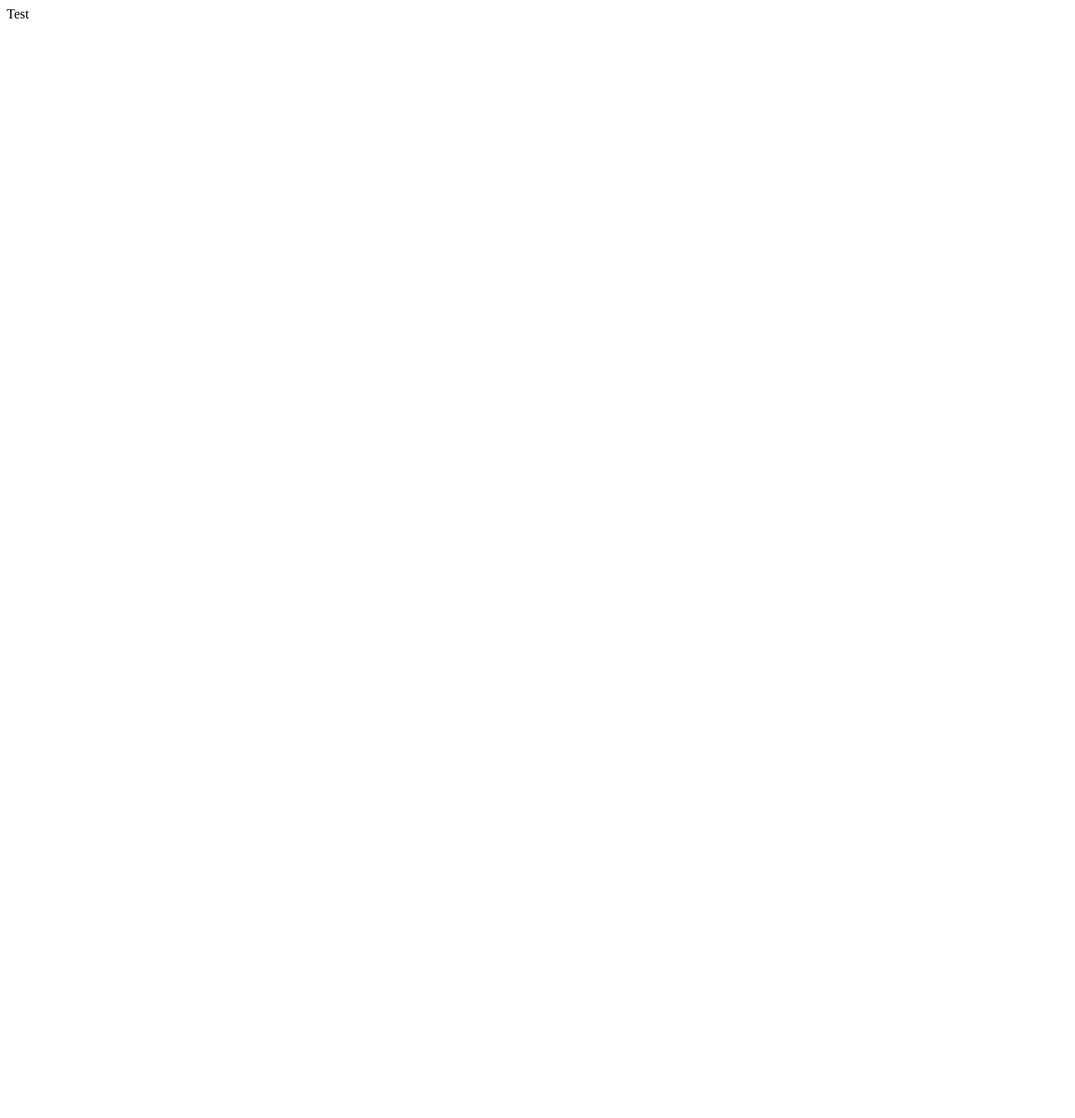
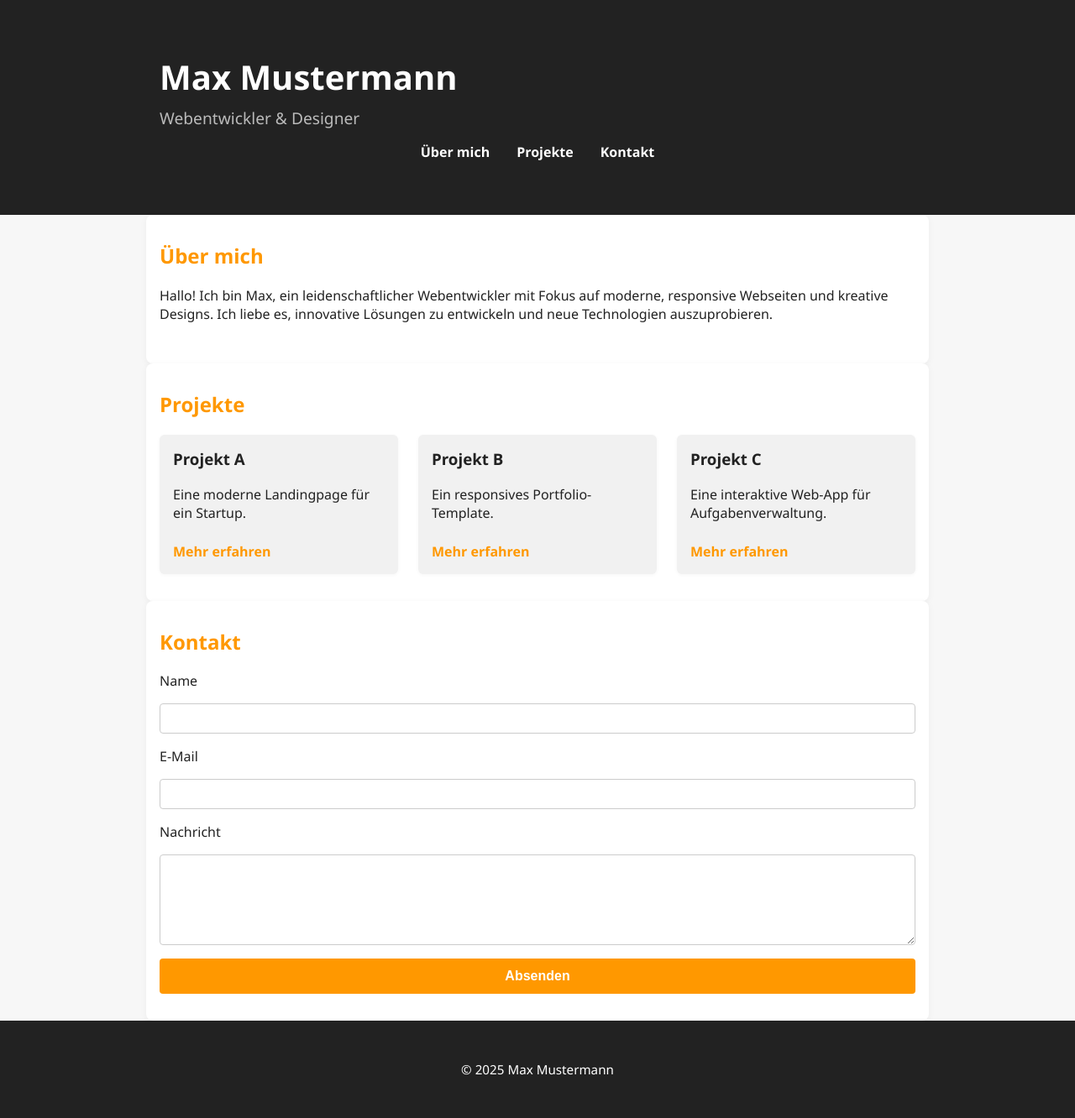
Before and after one commit to ttrude/btz, a plain HTML site: page index.html in a window 1280 px wide. Shown: the whole page at 84% size. Before the commit the page ends 800 px from the top, so only its background shows below. Drawn offline with Linux system fonts and the light colour scheme.

Commit message:
First css

```diff
--- /dev/null
+++ b/index.css
@@ -0,0 +1,134 @@
+body {
+  margin: 0;
+  font-family: 'Segoe UI', Arial, sans-serif;
+  background: #f7f7f7;
+  color: #222;
+}
+
+header {
+  background: #222;
+  color: #fff;
+  padding: 2rem 0 1rem 0;
+}
+
+header h1 {
+  margin: 0;
+  font-size: 2.5rem;
+}
+
+header p {
+  margin: 0.5rem 0 1rem 0;
+  font-size: 1.2rem;
+  color: #bbb;
+}
+
+nav ul {
+  list-style: none;
+  padding: 0;
+  display: flex;
+  gap: 2rem;
+  justify-content: center;
+}
+
+nav a {
+  color: #fff;
+  text-decoration: none;
+  font-weight: bold;
+  transition: color 0.2s;
+}
+
+nav a:hover {
+  color: #ff9800;
+}
+
+.container {
+  max-width: 900px;
+  margin: 0 auto;
+  padding: 2rem 1rem;
+}
+
+main section {
+  background: #fff;
+  margin-bottom: 2rem;
+  border-radius: 8px;
+  box-shadow: 0 2px 8px rgba(0,0,0,0.05);
+}
+
+h2 {
+  margin-top: 0;
+  color: #ff9800;
+}
+
+.projects-grid {
+  display: flex;
+  flex-wrap: wrap;
+  gap: 1.5rem;
+}
+
+.project-card {
+  background: #f1f1f1;
+  border-radius: 6px;
+  padding: 1rem;
+  flex: 1 1 250px;
+  min-width: 220px;
+  box-shadow: 0 1px 4px rgba(0,0,0,0.04);
+}
+
+.project-card h3 {
+  margin-top: 0;
+}
+
+.project-card a {
+  display: inline-block;
+  margin-top: 0.5rem;
+  color: #ff9800;
+  text-decoration: none;
+  font-weight: bold;
+}
+
+.project-card a:hover {
+  text-decoration: underline;
+}
+
+form {
+  display: flex;
+  flex-direction: column;
+  gap: 1rem;
+}
+
+input, textarea {
+  padding: 0.5rem;
+  border: 1px solid #ccc;
+  border-radius: 4px;
+  font-size: 1rem;
+}
+
+button[type="submit"] {
+  background: #ff9800;
+  color: #fff;
+  border: none;
+  padding: 0.75rem 1.5rem;
+  border-radius: 4px;
+  font-size: 1rem;
+  font-weight: bold;
+  cursor: pointer;
+  transition: background 0.2s;
+}
+
+button[type="submit"]:hover {
+  background: #e68900;
+}
+
+footer {
+  background: #222;
+  color: #fff;
+  text-align: center;
+  padding: 1rem 0;
+  font-size: 0.95rem;
+}
+
+@media (max-width: 700px) {
+  .projects-grid {
+    flex-direction: column;
+  }
+}
--- a/index.html
+++ b/index.html
@@ -1,3 +1,72 @@
-<html>
-  Test
+<!DOCTYPE html>
+<html lang="de">
+  <head>
+    <meta charset="UTF-8" />
+    <meta name="viewport" content="width=device-width, initial-scale=1.0" />
+    <title>Mein Portfolio</title>
+    <link rel="stylesheet" href="index.css" />
+  </head>
+  <body>
+    <header>
+      <div class="container">
+        <h1>Max Mustermann</h1>
+        <p>Webentwickler &amp; Designer</p>
+        <nav>
+          <ul>
+            <li><a href="#about">Über mich</a></li>
+            <li><a href="#projects">Projekte</a></li>
+            <li><a href="#contact">Kontakt</a></li>
+          </ul>
+        </nav>
+      </div>
+    </header>
+    <main>
+      <section id="about" class="container">
+        <h2>Über mich</h2>
+        <p>
+          Hallo! Ich bin Max, ein leidenschaftlicher Webentwickler mit Fokus auf moderne, responsive Webseiten und kreative Designs. Ich liebe es, innovative Lösungen zu entwickeln und neue Technologien auszuprobieren.
+        </p>
+      </section>
+      <section id="projects" class="container">
+        <h2>Projekte</h2>
+        <div class="projects-grid">
+          <div class="project-card">
+            <h3>Projekt A</h3>
+            <p>Eine moderne Landingpage für ein Startup.</p>
+            <a href="#">Mehr erfahren</a>
+          </div>
+          <div class="project-card">
+            <h3>Projekt B</h3>
+            <p>Ein responsives Portfolio-Template.</p>
+            <a href="#">Mehr erfahren</a>
+          </div>
+          <div class="project-card">
+            <h3>Projekt C</h3>
+            <p>Eine interaktive Web-App für Aufgabenverwaltung.</p>
+            <a href="#">Mehr erfahren</a>
+          </div>
+        </div>
+      </section>
+      <section id="contact" class="container">
+        <h2>Kontakt</h2>
+        <form>
+          <label for="name">Name</label>
+          <input type="text" id="name" name="name" required />
+
+          <label for="email">E-Mail</label>
+          <input type="email" id="email" name="email" required />
+
+          <label for="message">Nachricht</label>
+          <textarea id="message" name="message" rows="5" required></textarea>
+
+          <button type="submit">Absenden</button>
+        </form>
+      </section>
+    </main>
+    <footer>
+      <div class="container">
+        &copy; 2025 Max Mustermann
+      </div>
+    </footer>
+  </body>
 </html>
```
